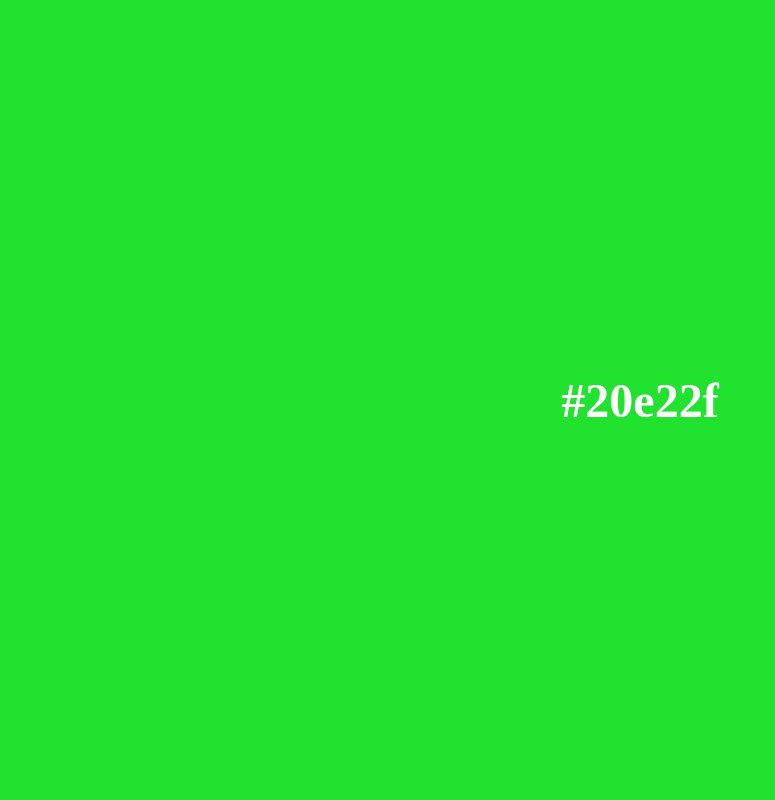
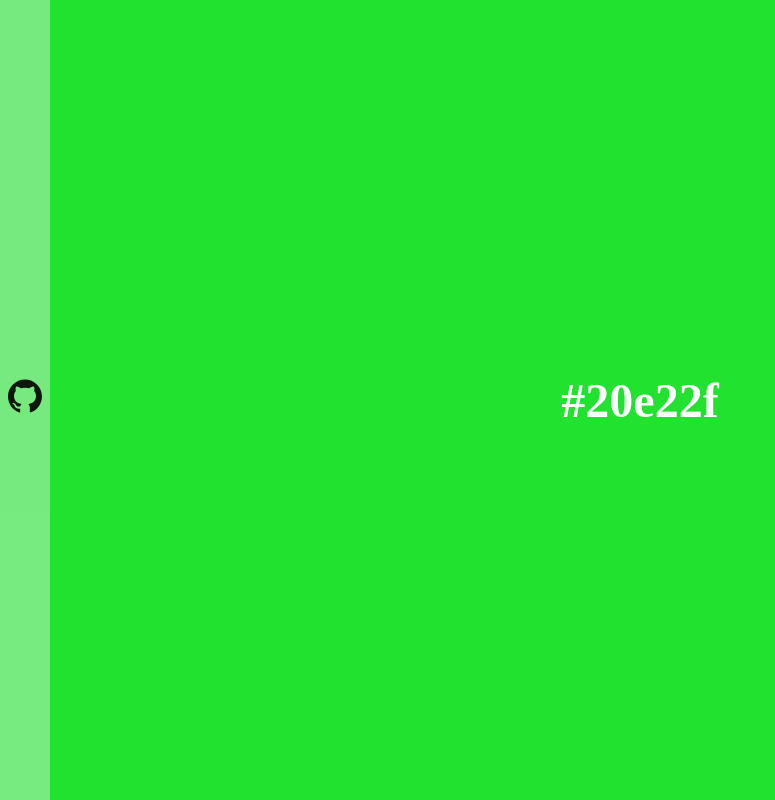
Before and after one commit to chinsun9/html-random-color, a plain HTML site: page index.html in a window 1280 px wide. Shown: the whole page, without its empty margins (0-775 px from the left). Drawn offline with Linux system fonts and the light colour scheme.

Commit message:
feat: side tab

```diff
--- a/css/index.css
+++ b/css/index.css
@@ -3,7 +3,6 @@ body {
   margin: 0;
   height: 100%;
   overflow: hidden;
-  cursor: pointer;
   min-width: 300px;
 }
 
@@ -17,8 +16,37 @@ body {
 
 .color-box h1 {
   text-align: center;
+  cursor: pointer;
   margin: 0;
   width: 100%;
   height: 100%;
   font-size: 3em;
 }
+
+/* side tab */
+
+.sidetab {
+  color: rgba(0, 0, 0, 0.9);
+  font-size: 34px;
+  left: 0;
+  width: 50px;
+  z-index: 100;
+  position: fixed;
+  top: 0;
+  display: flex;
+  align-items: center;
+  justify-content: center;
+  background-color: rgba(247, 247, 247, 0.4);
+  height: 100%;
+}
+
+.sidetab a {
+  color: inherit;
+}
+
+@media (max-width: 350px) {
+  .sidetab {
+    display: none;
+  }
+}
+/* side tab end */
--- a/index.html
+++ b/index.html
@@ -12,5 +12,32 @@
     <div class="color-box" onclick="copyColorString()">
       <h1>color</h1>
     </div>
+
+    <div class="sidetab">
+      <div class="sideItem">
+        <a
+          href="https://github.com/chinsun9/html-random-color/"
+          target="chinsun9 github"
+        >
+          <!--  -->
+          <svg
+            viewBox="64 64 896 896"
+            focusable="false"
+            class=""
+            data-icon="github"
+            width="1em"
+            height="1em"
+            fill="currentColor"
+            aria-hidden="true"
+          >
+            <path
+              d="M511.6 76.3C264.3 76.2 64 276.4 64 523.5 64 718.9 189.3 885 363.8 946c23.5 5.9 19.9-10.8 19.9-22.2v-77.5c-135.7 15.9-141.2-73.9-150.3-88.9C215 726 171.5 718 184.5 703c30.9-15.9 62.4 4 98.9 57.9 26.4 39.1 77.9 32.5 104 26 5.7-23.5 17.9-44.5 34.7-60.8-140.6-25.2-199.2-111-199.2-213 0-49.5 16.3-95 48.3-131.7-20.4-60.5 1.9-112.3 4.9-120 58.1-5.2 118.5 41.6 123.2 45.3 33-8.9 70.7-13.6 112.9-13.6 42.4 0 80.2 4.9 113.5 13.9 11.3-8.6 67.3-48.8 121.3-43.9 2.9 7.7 24.7 58.3 5.5 118 32.4 36.8 48.9 82.7 48.9 132.3 0 102.2-59 188.1-200 212.9a127.5 127.5 0 0 1 38.1 91v112.5c.8 9 0 17.9 15 17.9 177.1-59.7 304.6-227 304.6-424.1 0-247.2-200.4-447.3-447.5-447.3z"
+            ></path>
+            <!--  -->
+          </svg>
+          <!--  -->
+        </a>
+      </div>
+    </div>
   </body>
 </html>
```
